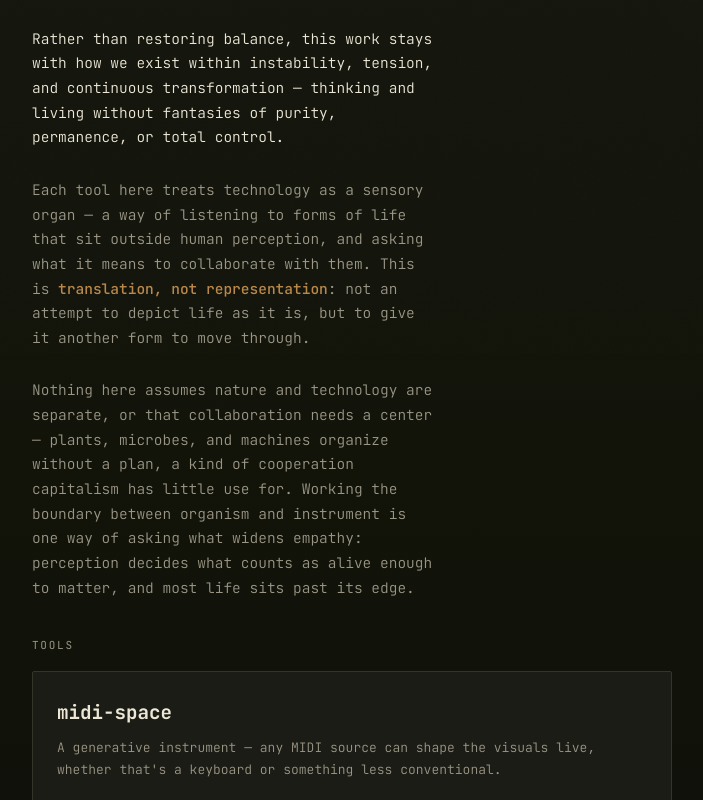
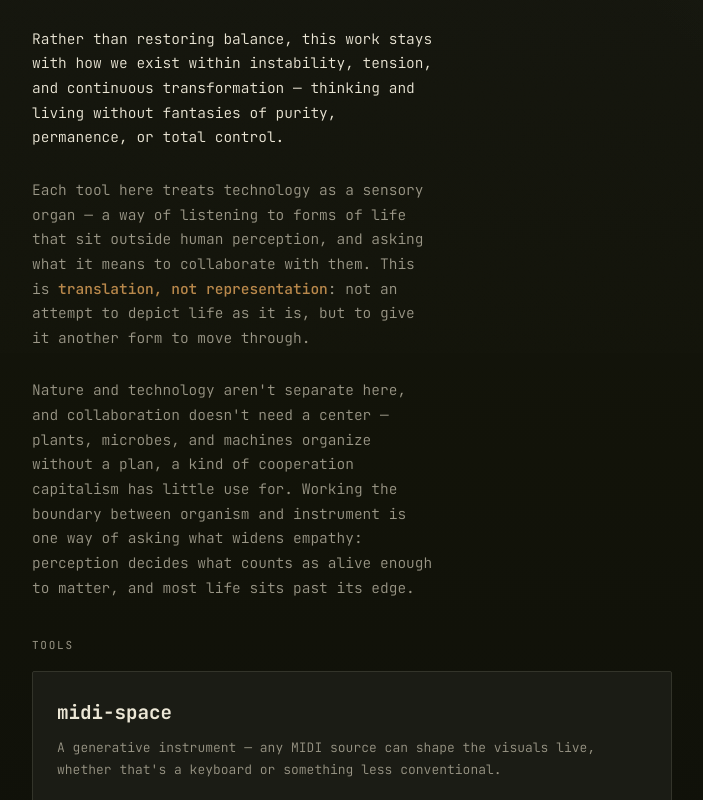
Before and after one commit to necosophy/necosophy.github.io, a plain HTML site: page index.html in a window 1280 px wide. Shown: the part 447-1247 px from the top of the page, without its empty margins (288-991 px from the left). Drawn offline with Linux system fonts and the light colour scheme.

Commit message:
Update index.html

```diff
--- a/index.html
+++ b/index.html
@@ -360,7 +360,7 @@
 
   <p class="statement muted">Each tool here treats technology as a sensory organ &mdash; a way of listening to forms of life that sit outside human perception, and asking what it means to collaborate with them. This is <em>translation, not representation</em>: not an attempt to depict life as it is, but to give it another form to move through.</p>
 
-  <p class="statement muted">Nothing here assumes nature and technology are separate, or that collaboration needs a center &mdash; plants, microbes, and machines organize without a plan, a kind of cooperation capitalism has little use for. Working the boundary between organism and instrument is one way of asking what widens empathy: perception decides what counts as alive enough to matter, and most life sits past its edge.</p>
+  <p class="statement muted">Nature and technology aren't separate here, and collaboration doesn't need a center &mdash; plants, microbes, and machines organize without a plan, a kind of cooperation capitalism has little use for. Working the boundary between organism and instrument is one way of asking what widens empathy: perception decides what counts as alive enough to matter, and most life sits past its edge.</p>
 
   <h2 class="section-label">Tools</h2>
 
```
